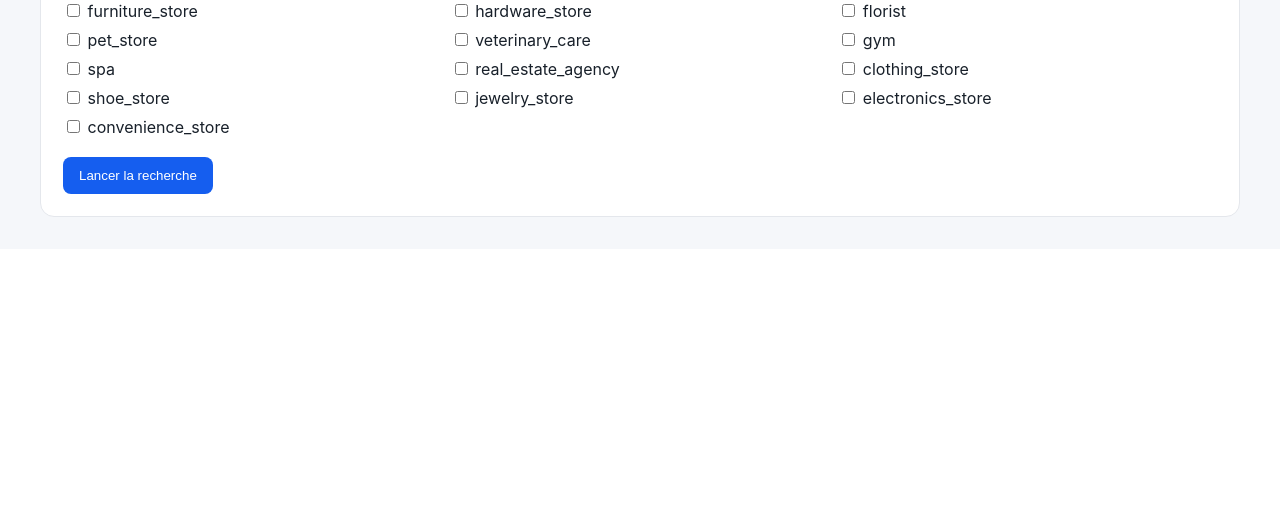
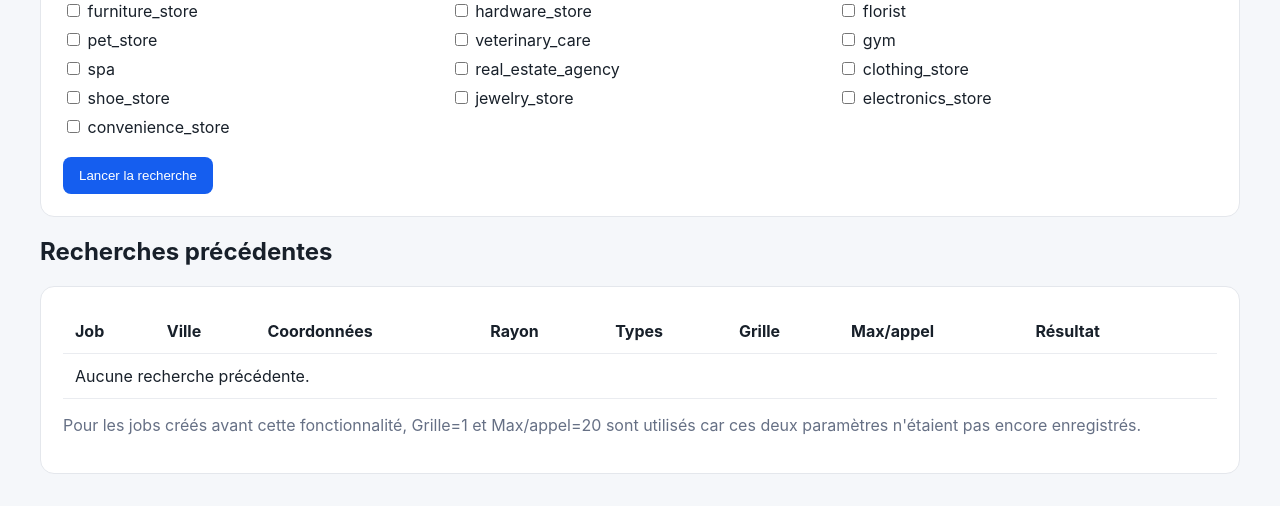
Before and after one commit to mopsoner/Profilefinder, a FastAPI app: page /search in a window 1280 px wide. Shown: the part 590-1096 px from the top of the page. Before the commit the page ends 807 px from the top, so only its background shows below. Run offline with FastAPI, Linux system fonts and the light colour scheme.

Commit message:
Show previous searches with rerun action

```diff
--- a/app/templates/search.html
+++ b/app/templates/search.html
@@ -1 +1,8 @@
-{% extends 'base.html' %}{% block content %}<h1>Nouvelle recherche</h1><form method="post" class="panel"><label>Ville<input name="city" required></label><div class="grid"><label>Latitude<input name="latitude" type="number" step="any" required></label><label>Longitude<input name="longitude" type="number" step="any" required></label><label>Rayon (m)<input name="radius" type="number" value="1000"></label><label>Anneaux de grille<input name="rings" type="number" min="0" max="5" value="1"></label><label>Max / appel<input name="max_results" type="number" min="1" max="20" value="20"></label></div><h3>Types d'entreprise</h3><div class="checks">{% for x in types %}<label><input type="checkbox" name="business_types" value="{{x}}"> {{x}}</label>{% endfor %}</div><button>Lancer la recherche</button></form>{% endblock %}
+{% extends 'base.html' %}{% block content %}
+<h1>Nouvelle recherche</h1>
+<form method="post" class="panel"><label>Ville<input name="city" required></label><div class="grid"><label>Latitude<input name="latitude" type="number" step="any" required></label><label>Longitude<input name="longitude" type="number" step="any" required></label><label>Rayon (m)<input name="radius" type="number" value="1000"></label><label>Anneaux de grille<input name="rings" type="number" min="0" max="5" value="1"></label><label>Max / appel<input name="max_results" type="number" min="1" max="20" value="20"></label></div><h3>Types d'entreprise</h3><div class="checks">{% for x in types %}<label><input type="checkbox" name="business_types" value="{{x}}"> {{x}}</label>{% endfor %}</div><button>Lancer la recherche</button></form>
+<h2>Recherches précédentes</h2>
+<div class="panel"><table><tr><th>Job</th><th>Ville</th><th>Coordonnées</th><th>Rayon</th><th>Types</th><th>Grille</th><th>Max/appel</th><th>Résultat</th><th></th></tr>
+{% for x in previous %}<tr><td>#{{x.id}}</td><td>{{x.city}}</td><td>{{'%.5f'|format(x.latitude)}}, {{'%.5f'|format(x.longitude)}}</td><td>{{x.radius}} m</td><td class="search-types">{{x.types}}</td><td>{{x.rings or 1}}</td><td>{{x.max_results or 20}}</td><td>{{x.total_found}} / {{x.total_filtered}}</td><td><form method="post" action="/search/rerun/{{x.id}}" onsubmit="return confirm('Relancer la recherche #{{x.id}} avec les mêmes paramètres ?')"><button type="submit">Relancer</button></form></td></tr>{% else %}<tr><td colspan="9">Aucune recherche précédente.</td></tr>{% endfor %}
+</table><p class="muted">Pour les jobs créés avant cette fonctionnalité, Grille=1 et Max/appel=20 sont utilisés car ces deux paramètres n'étaient pas encore enregistrés.</p></div>
+{% endblock %}
```
